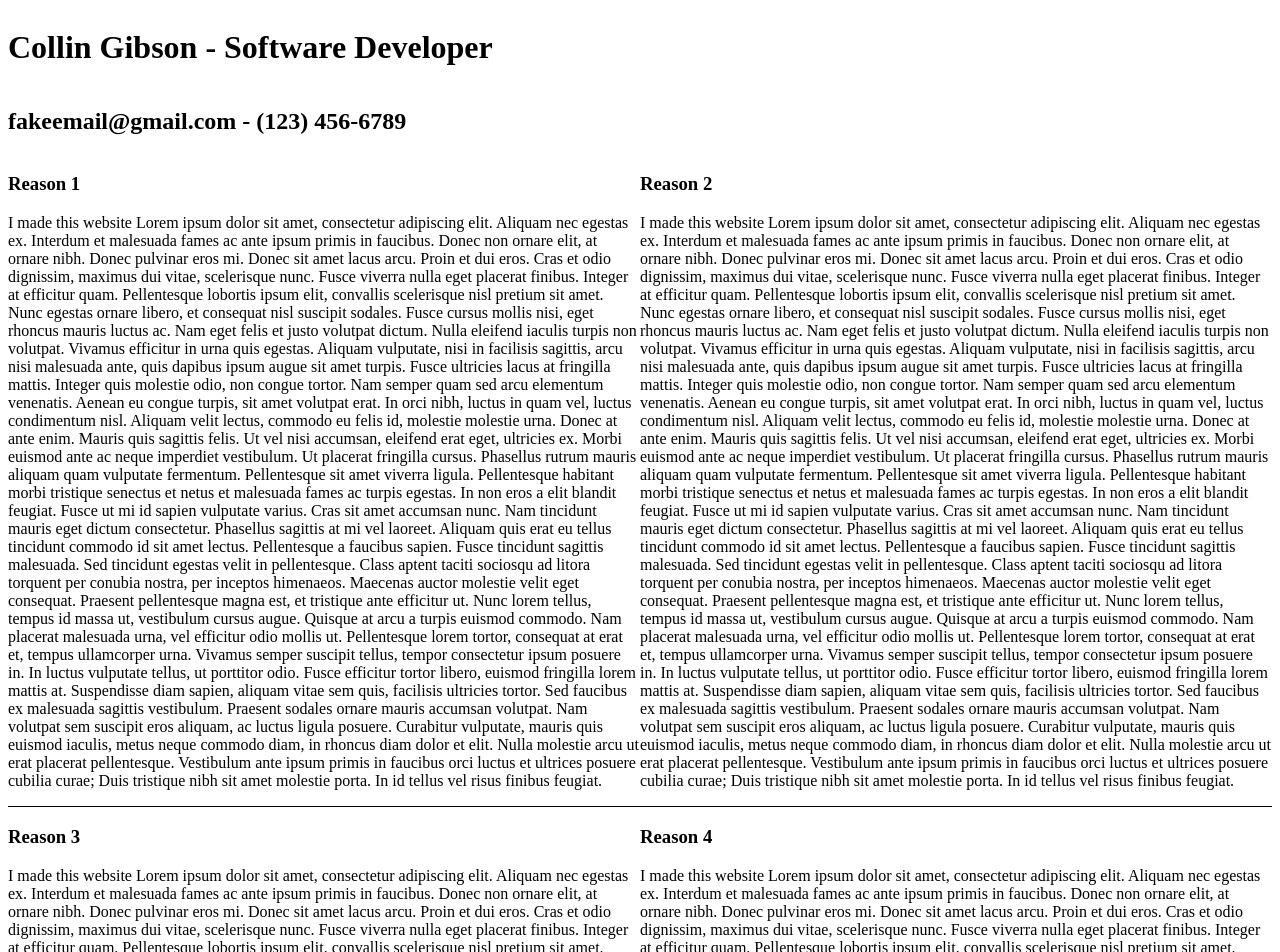
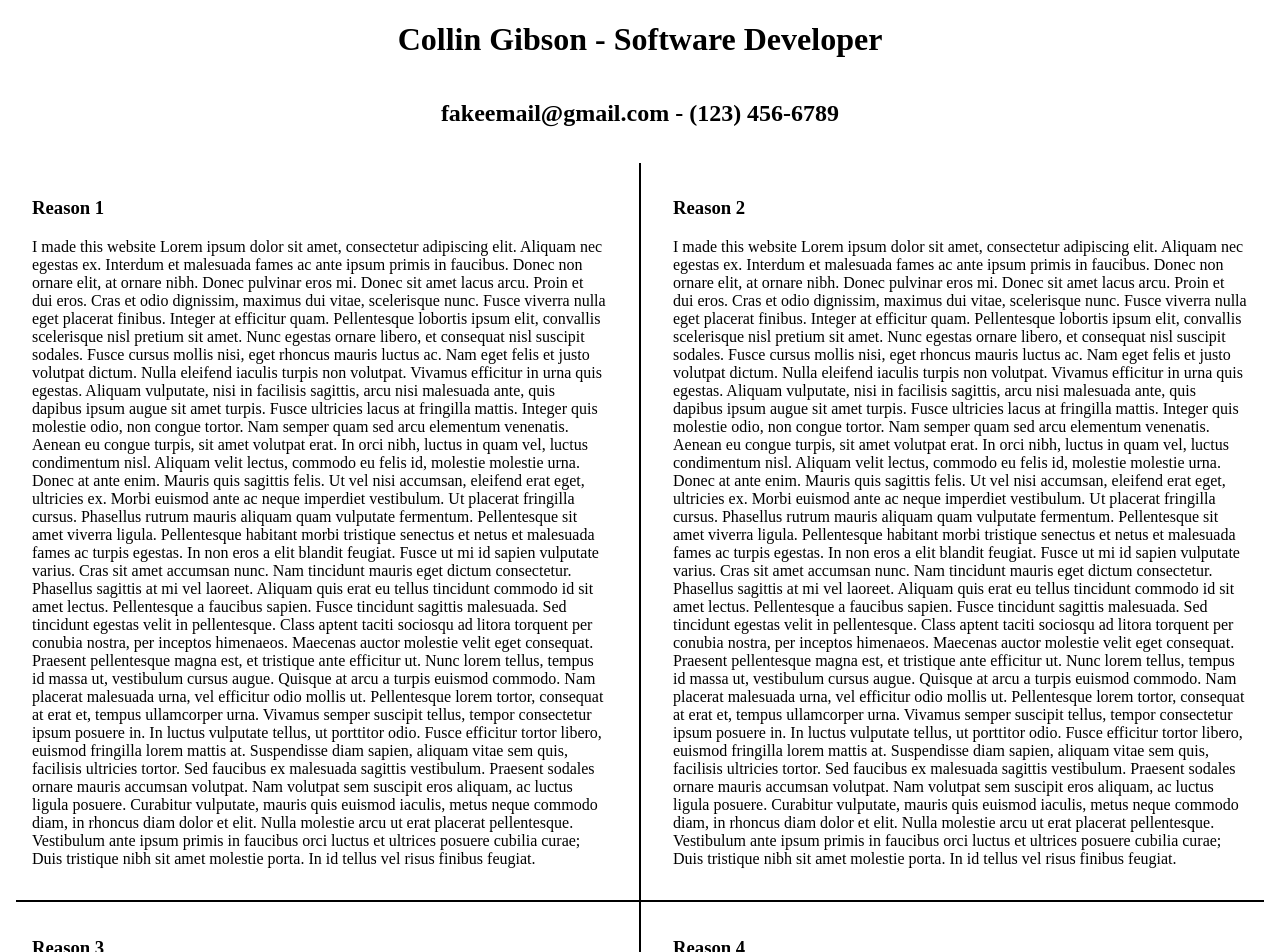
Before and after one commit to Nindustrialist/resume-site, an Angular app: page / in a window 1280 px wide. Shown: the top 952 px of the page. Built offline with nearby package versions, Linux system fonts and the light colour scheme.

Commit message:
looks noice

```diff
--- a/src/resume/resume.scss
+++ b/src/resume/resume.scss
@@ -1,36 +1,55 @@
 div.content {
+    --divider-color: black;
+    --divider-size: calc(.125rem / 4);
+    --divider-padding: calc(.125rem / 2);
+    --article-padding: 1rem;
+
     display: flex;
     flex-direction: column;
+
+
+    > :not(div) {
+        text-align: center;
+
+        margin-left: calc(2 * var(--article-padding));
+        margin-right: calc(2 * var(--article-padding));
+    }
 
     > div {
         display: flex;
 
         &.top {
-            margin-bottom: auto;
-
+            margin: var(--article-padding);
+            margin-bottom: 0px;
         }
 
         &.divider {
-            height: 1px;
-            background-color: black;
+            background-color: var(--divider-color);
+            border: var(--divider-size) solid var(--divider-color);
+            margin-left: var(--article-padding);
+            margin-right: var(--article-padding);
         }
 
         &.bottom {
-            margin-top: auto;
+            margin: var(--article-padding);
+            margin-top: 0px;
         }
 
         div {
+            display: flex;
+
             &.left {
-                margin-right: auto;
+                margin: var(--article-padding);
             }
 
             &.divider {
-                width: 1px;
-                background-color: black;
+                border: var(--divider-size) solid var(--divider-color);
+                margin-left: var(--article-padding);
+                margin-right: var(--article-padding);
             }
 
             &.right {
-                margin-left: auto;
+                margin: var(--article-padding);
             }
         }
     }
--- a/src/styles.scss
+++ b/src/styles.scss
@@ -1 +1,9 @@
 /* You can add global styles to this file, and also import other style files */
+
+
+body {
+    display: block;
+    margin: 0px;
+    height: 100%;
+    width: 100%;
+}
```
